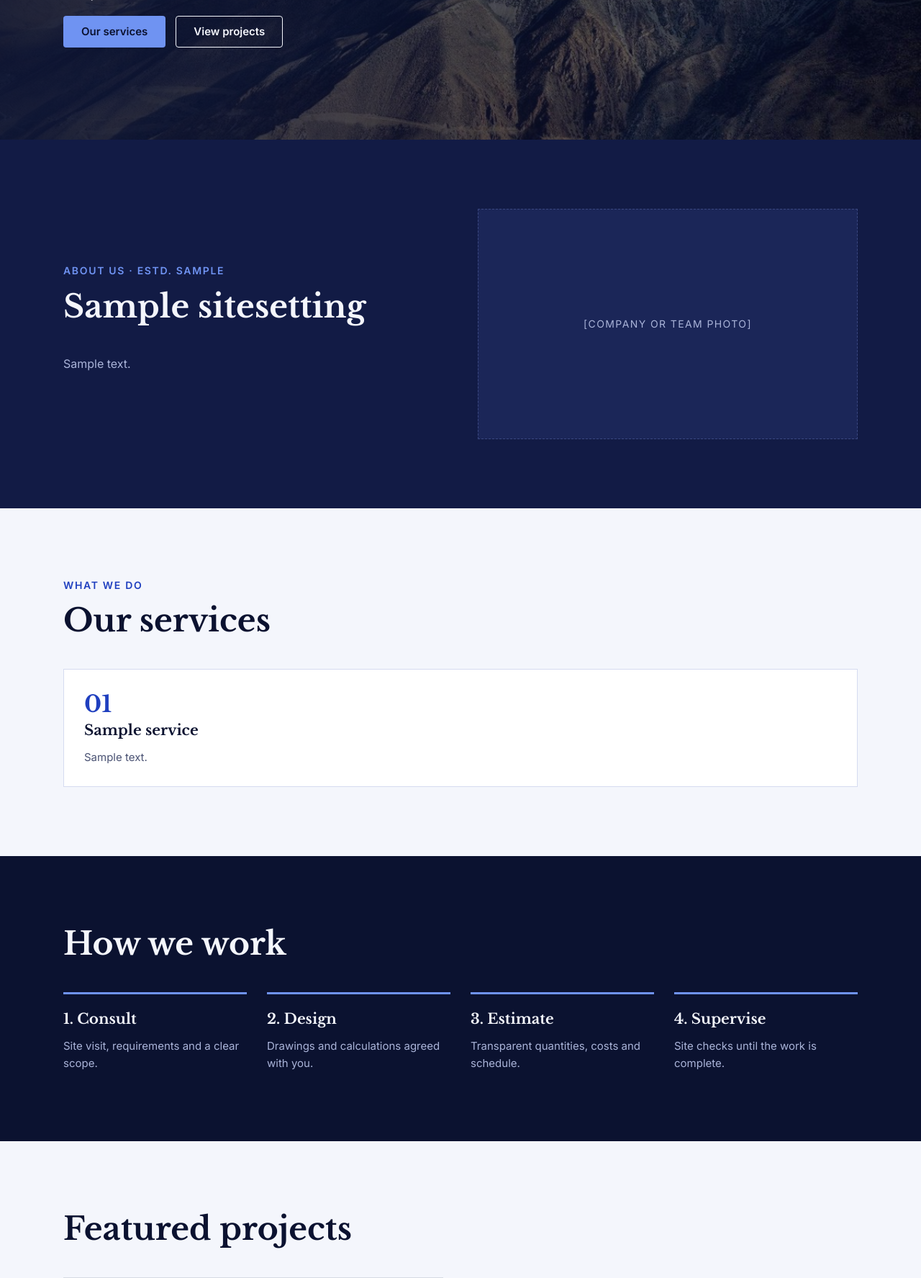
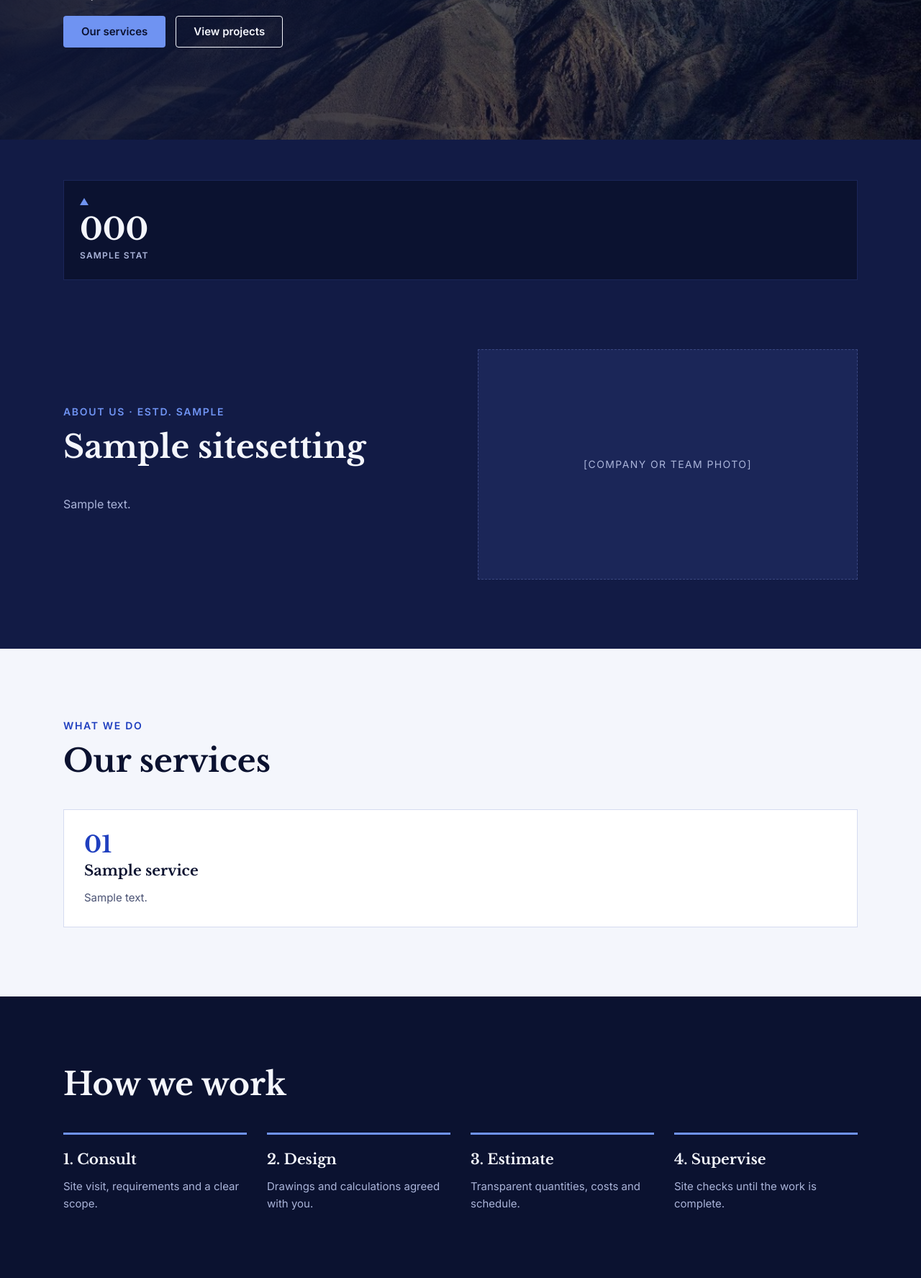
Before and after one commit to subekshya-s/Hira_Consultancy, a Django app: page / in a window 1280 px wide. Shown: the part 378-2153 px from the top of the page at 72% size. Run offline with Django 5.2, Linux system fonts and the light colour scheme; tables that the repository leaves empty hold one stand-in row (values such as "Sample post"); grey boxes marked "Sample" are stand-in pictures.

Commit message:
feat:added the stats

```diff
--- a/hira_site/core/static/core/css/site.css
+++ b/hira_site/core/static/core/css/site.css
@@ -62,7 +62,21 @@ p { margin: 0 0 16px; }
 .hero-slides, .hero-slides .slide { position: absolute; inset: 0; }
 .hero-slides .slide { background-size: cover; background-position: center; opacity: 0; transition: opacity 1.4s ease; }
 .hero-slides .slide.is-active { opacity: 1; }.hero-slides::after { content: ""; position: absolute; inset: 0; background: linear-gradient(90deg, rgba(11, 18, 48, .92) 0%, rgba(11, 18, 48, .7) 50%, rgba(11, 18, 48, .4) 100%); }
-
+.stat-tiles { background: var(--navy-2); padding-top: clamp(32px, 5vw, 56px); }
+.tiles { display: grid; grid-template-columns: repeat(auto-fit, minmax(200px, 1fr)); gap: 26px; }
+.tile { background: var(--navy); border: 1px solid var(--line); padding: 24px 22px; }
+.tile::before {
+  content: "";
+  display: block;
+  width: 0;
+  height: 0;
+  border-left: 6px solid transparent;
+  border-right: 6px solid transparent;
+  border-bottom: 10px solid var(--accent);
+  margin-bottom: 12px;
+}
+.tile .stat-number { font-size: clamp(30px, 3.6vw, 42px); white-space: nowrap; }
+.tile .stat-label { font-size: 12px; margin-top: 6px; color: var(--muted); }
 /* Layout helpers */
 .split { display: grid; grid-template-columns: repeat(auto-fit, minmax(300px, 1fr)); gap: 48px; align-items: center; }
 .grid { display: grid; gap: 20px; }
@@ -118,8 +132,12 @@ p { margin: 0 0 16px; }
   transform: translateY(var(--reveal-distance));
   transition: opacity var(--reveal-duration) ease,
               transform var(--reveal-duration) ease;
-.js .reveal.visible { opacity: 1; transform: none; transition-delay: var(--delay, 0s); }}
-.js .reveal.visible { opacity: 1; transform: none; }
+}
+.js .reveal.visible {
+  opacity: 1;
+  transform: none;
+  transition-delay: var(--delay, 0s);
+}
 
 /* Sticky header with a shadow once you scroll */
 .site-header { position: sticky; top: 0; z-index: 20; transition: box-shadow .2s; }
--- a/hira_site/core/templates/core/home.html
+++ b/hira_site/core/templates/core/home.html
@@ -24,10 +24,23 @@
     <div class="actions">
       <a class="btn btn-primary" href="#services">Our services</a>
       <a class="btn btn-outline" href="#projects">View projects</a>
+      </div>
+   </div>
+</section>
+{% if stats %}
+<section class="stat-tiles">
+  <div class="wrap">
+    <div class="tiles">
+      {% for stat in stats %}
+      <div class="tile">
+        <div class="stat-number">{{ stat.number }}</div>
+        <div class="stat-label">{{ stat.label }}</div>
+      </div>
+      {% endfor %}
     </div>
   </div>
 </section>
-
+{% endif %}
 <section class="block dark-2" id="about">
   <div class="wrap split">
     <div class ="reveal">
@@ -91,15 +104,7 @@
 </section>
 {% endif %}
 
-{% if stats %}
-<section class="blue stats">
-  <div class="wrap grid stat-grid">
-    {% for stat in stats %}
-    <div><div class="stat-number">{{ stat.number }}</div><div class="stat-label">{{ stat.label }}</div></div>
-    {% endfor %}
-  </div>
-</section>
-{% endif %}
+
 
 <section class="block dark-2" id="map">
   <div class="wrap">
```
